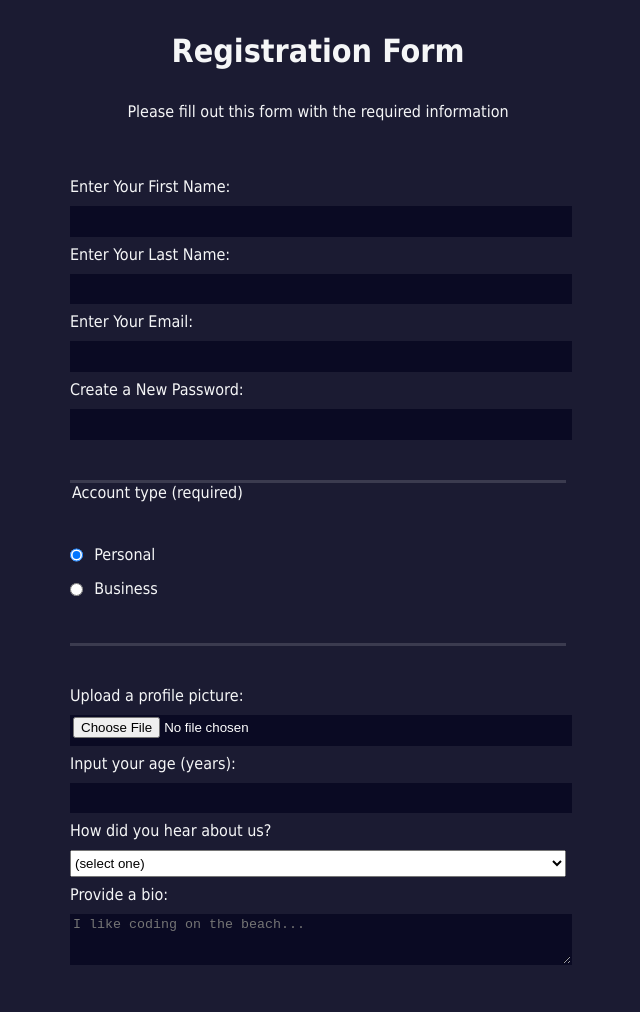
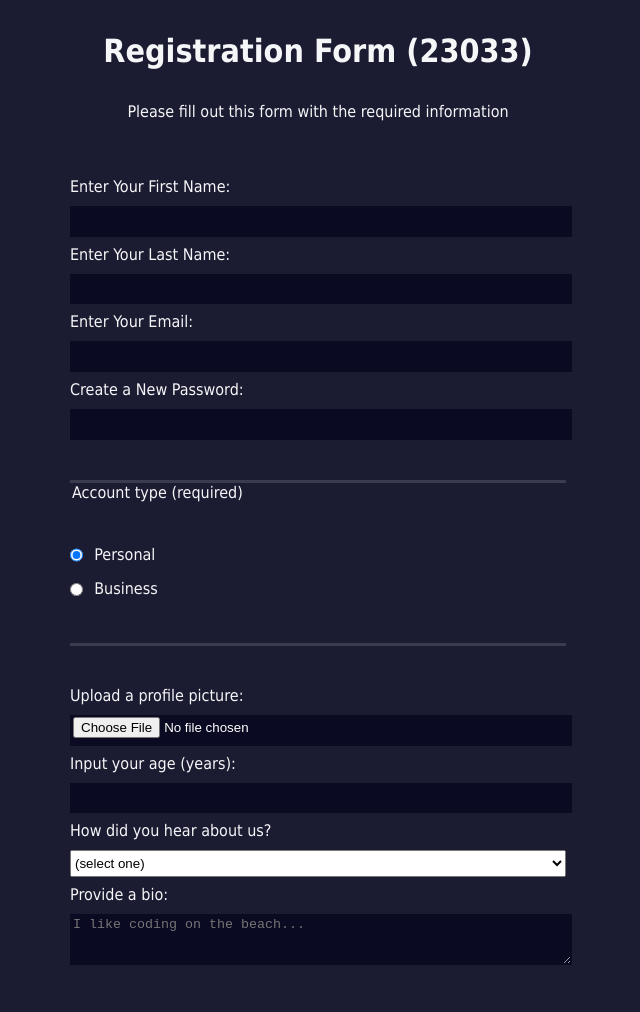
Before and after one commit to nv23033-ahmed-almalki/registration-form, a plain HTML site: page index.html in a window 1280 px wide. Shown: the top 1012 px of the page, without its empty margins (322-962 px from the left). Drawn offline with Linux system fonts and the light colour scheme.

Commit message:
Update index.html

```diff
--- a/index.html
+++ b/index.html
@@ -6,7 +6,7 @@
     <link rel="stylesheet" href="styles.css" />
   </head>
   <body>
-    <h1>Registration Form</h1>
+    <h1>Registration Form (23033)</h1>
     <p>Please fill out this form with the required information</p>
     <form method="post" action='https://register-demo.freecodecamp.org'>
       <fieldset>
```
